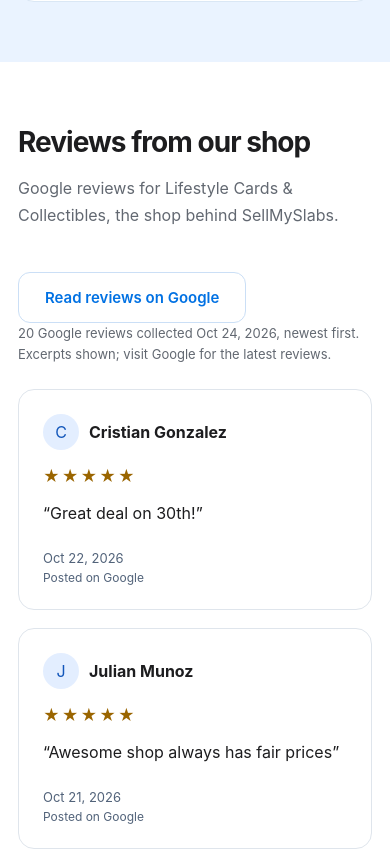
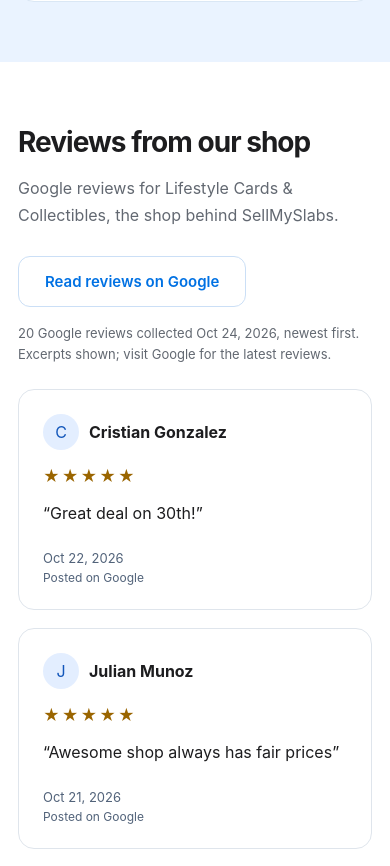
Before and after one commit to bosstapromos-glitch/sellmyslabs, a Next.js app: page / in a window 390 px wide. Shown: the part 2951-3817 px from the top of the page. Built offline with nearby package versions, Linux system fonts and the light colour scheme.

Commit message:
Give review snapshot text consistent spacing below its heading
Correct the crowded mobile gap found in production screenshot QA.

```diff
--- a/app/globals.css
+++ b/app/globals.css
@@ -860,12 +860,14 @@ textarea {
   justify-content: space-between;
   align-items: center;
   gap: 28px;
+  margin-bottom: 16px;
 }
 .reviews-heading h2 {
   margin-bottom: 18px;
 }
 .reviews-heading p {
   max-width: 600px;
+  margin-bottom: 0;
 }
 .reviews-heading .button {
   flex-shrink: 0;
```
